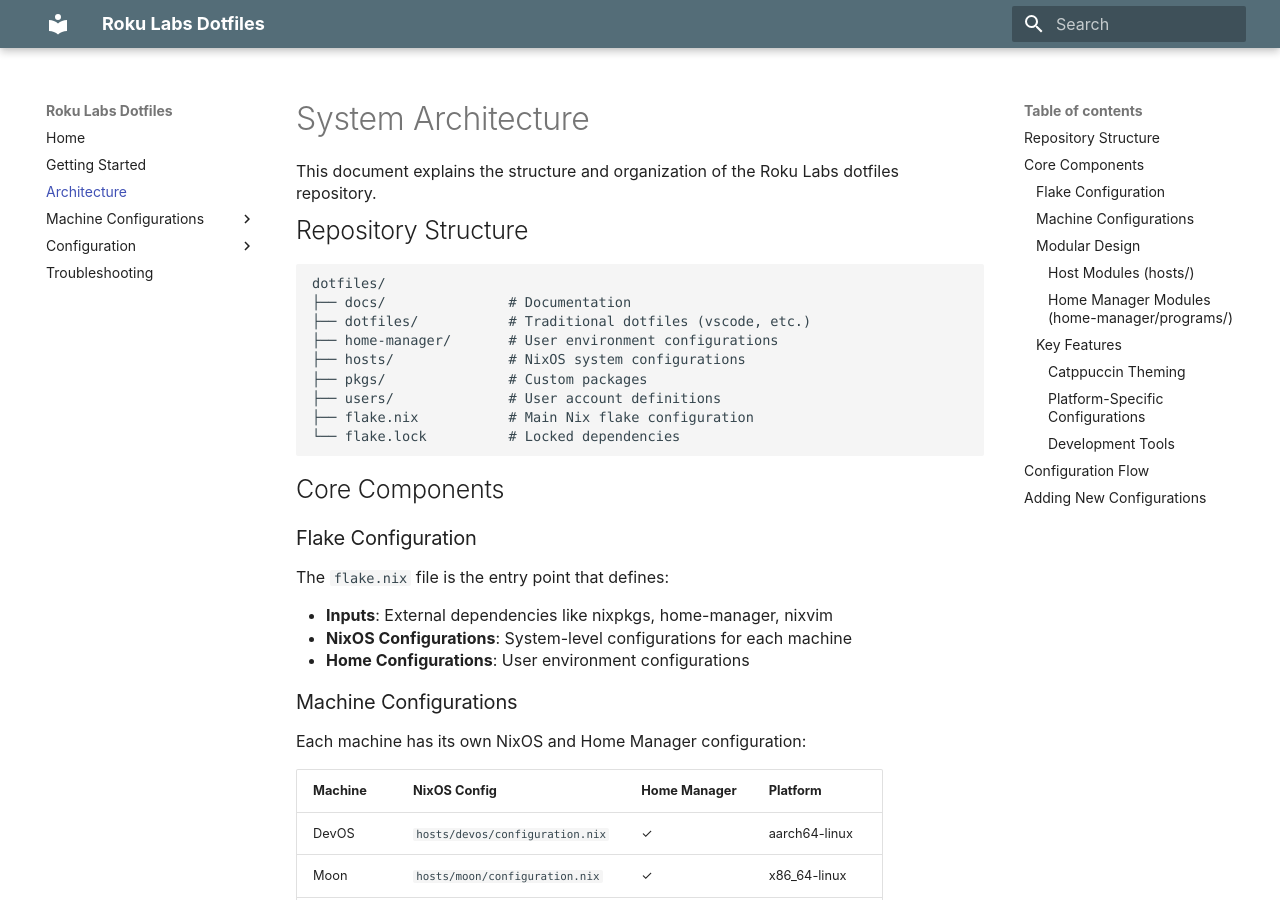
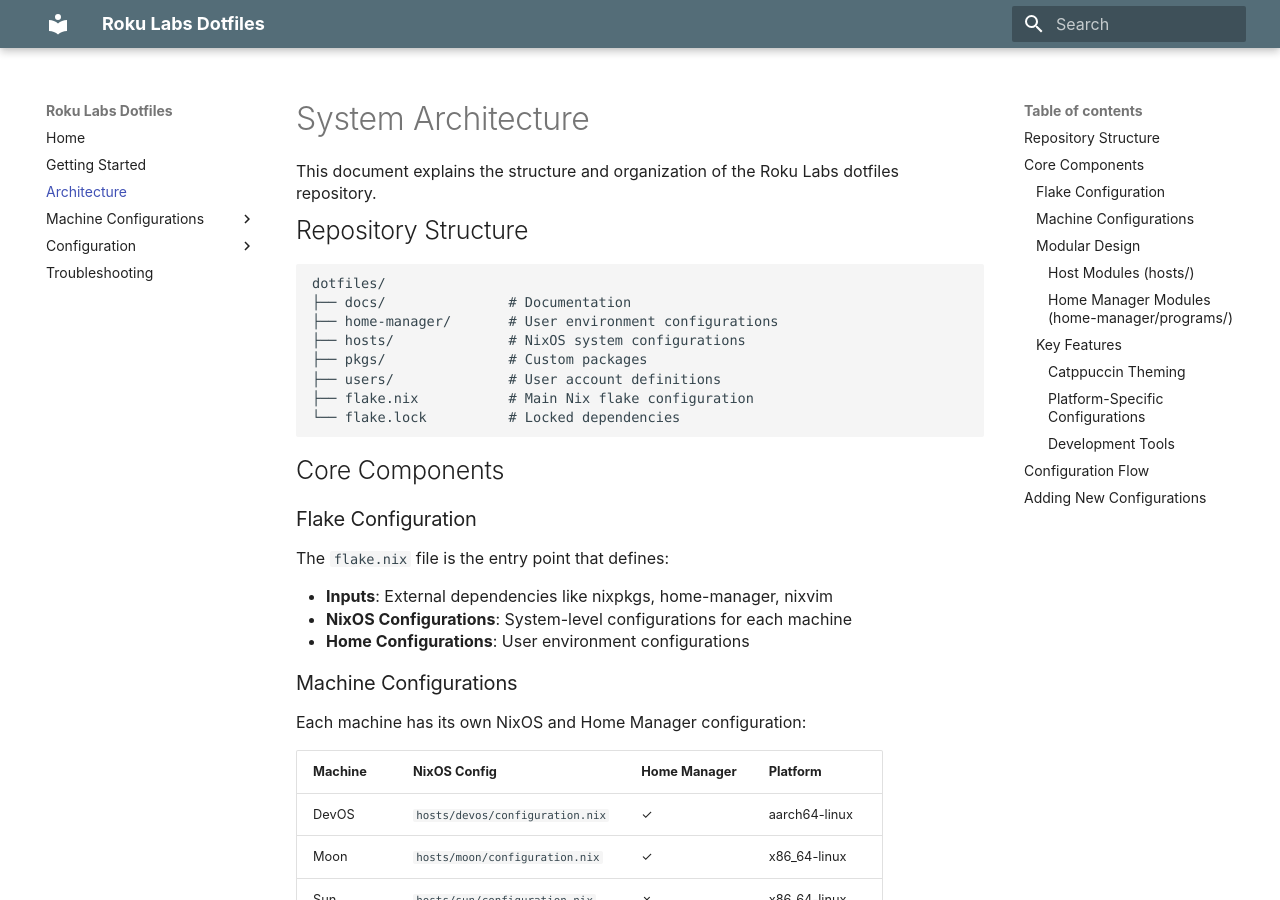
Before and after one commit to kuznero/dotfiles, an MkDocs documentation site: the page built from docs/architecture.md, in a window 1280 px wide and 900 px high. Built offline with MkDocs 1.6.1 and Material for MkDocs 9.7.7, drawn with Linux system fonts in a browser that asks for light colours; some web fonts are replaced.

Commit message:
refactor: reorganize vscode config to use home-manager dotfiles structure

````diff
--- a/docs/architecture.md
+++ b/docs/architecture.md
@@ -7,7 +7,6 @@ This document explains the structure and organization of the Roku Labs dotfiles
 ```plain
 dotfiles/
 ├── docs/               # Documentation
-├── dotfiles/           # Traditional dotfiles (vscode, etc.)
 ├── home-manager/       # User environment configurations
 ├── hosts/              # NixOS system configurations
 ├── pkgs/               # Custom packages
````
Also changed, not shown: 6 other files.
